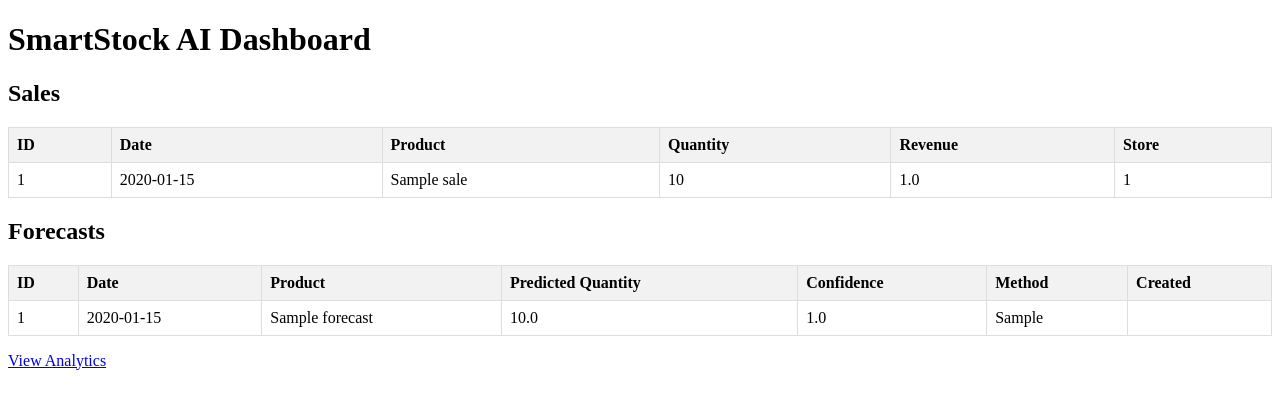
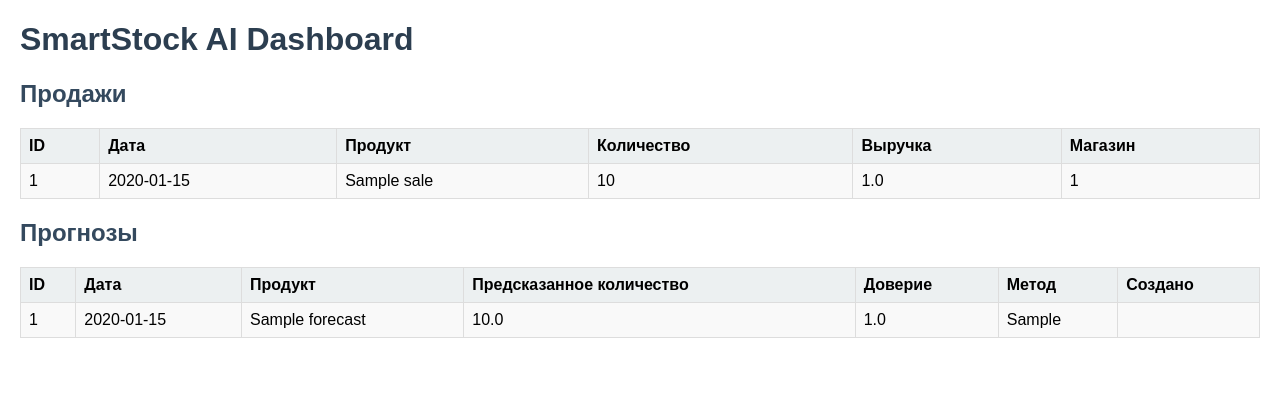
Before and after one commit to Chipolinio/SmartStock, a FastAPI app: page /dashboard in a window 1280 px wide. Shown: the top 409 px of the page. Run offline with FastAPI, Linux system fonts and the light colour scheme; tables that the repository leaves empty hold one stand-in row (values such as "Sample post").

Commit message:
fix views

```diff
--- a/src/main.py
+++ b/src/main.py
@@ -17,7 +17,7 @@ logging.debug("Starting FastAPI app")
 app = FastAPI()
 app.include_router(router)
 
-templates = Jinja2Templates(directory="src/templates")
+templates = Jinja2Templates(directory="D:/SmartStock/src/templates")
 
 @app.get("/")
 async def root():
--- a/src/templates/index.html
+++ b/src/templates/index.html
@@ -1,26 +1,34 @@
 <!DOCTYPE html>
-<html lang="en">
+<html>
 <head>
-    <meta charset="UTF-8">
-    <title>SmartStock AI Dashboard</title>
+    <title>Панель управления SmartStock AI</title>
+    <meta name="viewport" content="width=device-width, initial-scale=1.0">
     <style>
-        table { border-collapse: collapse; width: 100%; }
+        body { font-family: Arial, sans-serif; margin: 20px; }
+        h1 { color: #2c3e50; }
+        h2 { color: #34495e; }
+        table { border-collapse: collapse; width: 100%; margin-bottom: 20px; }
         th, td { border: 1px solid #ddd; padding: 8px; text-align: left; }
-        th { background-color: #f2f2f2; }
+        th { background-color: #ecf0f1; }
+        tr:nth-child(even) { background-color: #f9f9f9; }
+        tr:hover { background-color: #f1f1f1; }
+        a { color: #2980b9; text-decoration: none; }
+        a:hover { text-decoration: underline; }
     </style>
 </head>
 <body>
     <h1>{{ message }}</h1>
-    <h2>Sales</h2>
+    <h2>Продажи</h2>
     <table>
         <tr>
             <th>ID</th>
-            <th>Date</th>
-            <th>Product</th>
-            <th>Quantity</th>
-            <th>Revenue</th>
-            <th>Store</th>
+            <th>Дата</th>
+            <th>Продукт</th>
+            <th>Количество</th>
+            <th>Выручка</th>
+            <th>Магазин</th>
         </tr>
+        {% if sales %}
             {% for sale in sales %}
             <tr>
                 <td>{{ sale.id }}</td>
@@ -31,19 +39,23 @@
                 <td>{{ sale.store_id }}</td>
             </tr>
             {% endfor %}
+        {% else %}
+            <tr><td colspan="6">Нет данных о продажах.</td></tr>
+        {% endif %}
     </table>
 
-    <h2>Forecasts</h2>
+    <h2>Прогнозы</h2>
     <table>
         <tr>
             <th>ID</th>
-            <th>Date</th>
-            <th>Product</th>
-            <th>Predicted Quantity</th>
-            <th>Confidence</th>
-            <th>Method</th>
-            <th>Created</th>
+            <th>Дата</th>
+            <th>Продукт</th>
+            <th>Предсказанное количество</th>
+            <th>Доверие</th>
+            <th>Метод</th>
+            <th>Создано</th>
         </tr>
+        {% if forecasts %}
             {% for forecast in forecasts %}
             <tr>
                 <td>{{ forecast.id }}</td>
@@ -55,7 +67,9 @@
                 <td>{{ forecast.created_at }}</td>
             </tr>
             {% endfor %}
+        {% else %}
+            <tr><td colspan="7">Нет данных о прогнозах.</td></tr>
+        {% endif %}
     </table>
-    <p><a href="/analytics">View Analytics</a></p>
 </body>
 </html>
```
Lines whose indentation alone changed are shown as unchanged.
